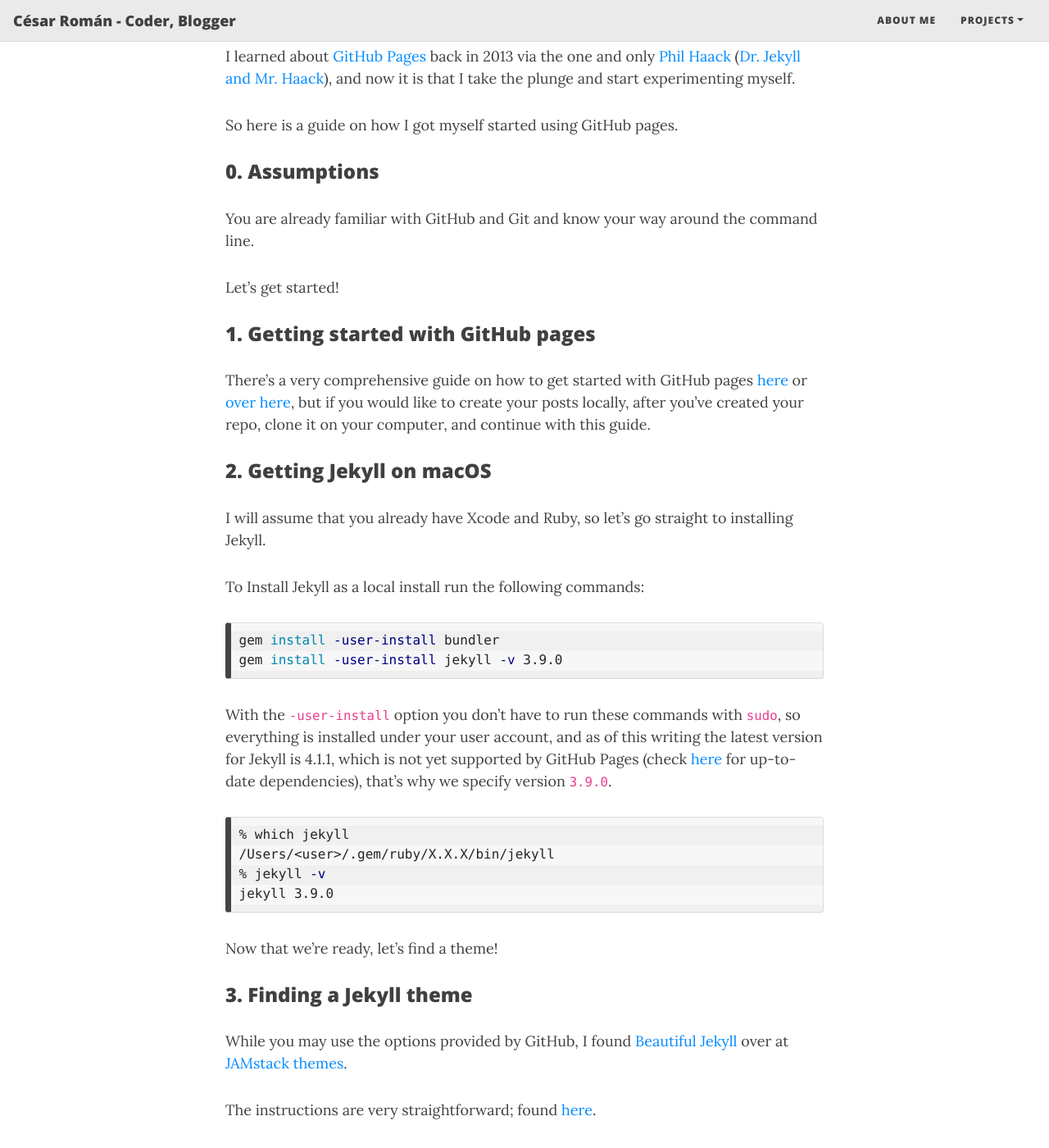
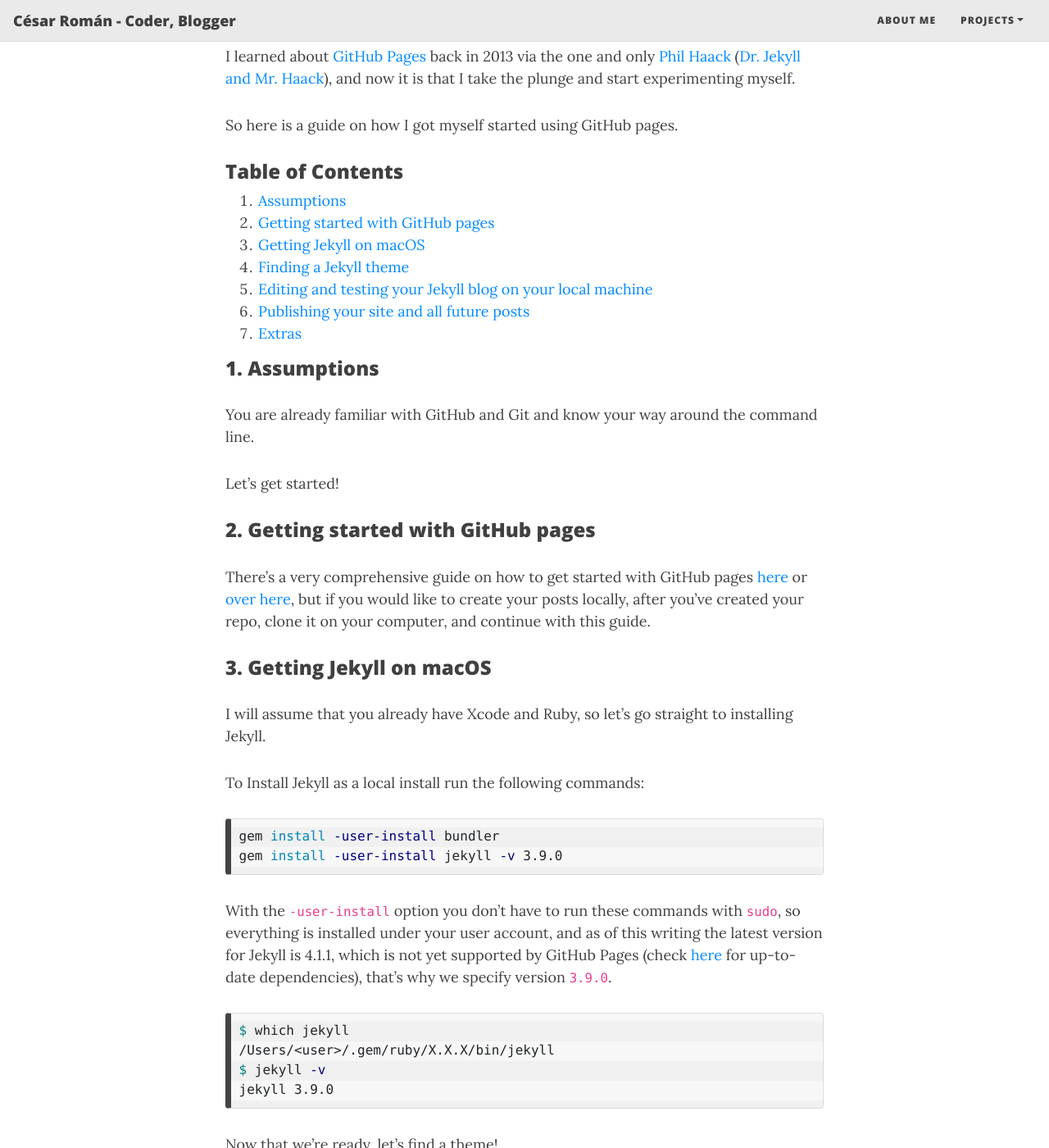
Before and after one commit to cesarcoatl/cesarcoatl.github.io, a Jekyll site: the page built from _posts/2020-08-31-welcome.md, in a window 1280 px wide and 1400 px high, scrolled down 380 px. Shown: the whole window at 82% size. Built offline with Jekyll 4.4.1, drawn with Linux system fonts in a browser that asks for light colours; nearby versions of some CDN libraries; comment, search, counter and statistics services are not loaded; some of the changed text lies outside the part shown.

Commit message:
Added TOC to post and updated assets, and .gitignore

````diff
--- a/_posts/2020-08-31-welcome.md
+++ b/_posts/2020-08-31-welcome.md
@@ -11,17 +11,26 @@
 
 So here is a guide on how I got myself started using GitHub pages.
 
-### 0. Assumptions
+### Table of Contents
+1. [Assumptions](#1-assumptions)
+1. [Getting started with GitHub pages](#2-getting-started-with-github-pages)
+1. [Getting Jekyll on macOS](#3-getting-jekyll-on-macos)
+1. [Finding a Jekyll theme](#4-finding-a-jekyll-theme)
+1. [Editing and testing your Jekyll blog on your local machine](#5-editing-and-testing-your-jekyll-blog-on-your-local-machine)
+1. [Publishing your site and all future posts](#6-publishing-your-site-and-all-future-posts)
+1. [Extras](#7-extras)
+
+### 1. Assumptions
 
 You are already familiar with GitHub and Git and know your way around the command line.
 
 Let's get started!
 
-### 1. Getting started with GitHub pages
+### 2. Getting started with GitHub pages
 
 There's a very comprehensive guide on how to get started with GitHub pages [here](https://guides.github.com/features/pages/) or [over here](https://docs.github.com/en/github/working-with-github-pages/getting-started-with-github-pages), but if you would like to create your posts locally, after you've created your repo, clone it on your computer, and continue with this guide.
 
-### 2. Getting Jekyll on macOS
+### 3. Getting Jekyll on macOS
 
 I will assume that you already have Xcode and Ruby, so let's go straight to installing Jekyll.
 
@@ -35,22 +44,22 @@
 With the `-user-install` option you don't have to run these commands with `sudo`, so everything is installed under your user account, and as of this writing the latest version for Jekyll is  4.1.1, which is not yet supported by GitHub Pages (check [here](https://pages.github.com/versions/) for up-to-date dependencies), that's why we specify version `3.9.0`.
 
 ```bash
-% which jekyll
+$ which jekyll
 /Users/<user>/.gem/ruby/X.X.X/bin/jekyll
-% jekyll -v
+$ jekyll -v
 jekyll 3.9.0
 ```
 
 Now that we're ready, let's find a theme!
 
-### 3. Finding a Jekyll theme
+### 4. Finding a Jekyll theme
 
 While you may use the options provided by GitHub, I found [Beautiful Jekyll](https://github.com/daattali/beautiful-jekyll) over at [JAMstack themes](https://jamstackthemes.dev/ssg/jekyll/).
 
 The instructions are very straightforward; found [here](https://github.com/daattali/beautiful-jekyll/blob/master/README.md).
 
 
-### 4. Editing and testing your Jekyll blog on your local machine
+### 5. Editing and testing your Jekyll blog on your local machine
 
 I am using [Visual Studio Code](https://code.visualstudio.com/) for editing my site, but you may use another text editor or IDE out there.
 
@@ -71,10 +80,19 @@
 
 And this is the final product:
 
-![Screen Shot](../assets/img/Screen_Shot_2020-08-30_at_22.53.17.png)
+![Screen Shot](../assets/img/screenshot.png)
 
-### 5. Publishing your site and all future posts
+### 6. Publishing your site and all future posts
 
 With the power of `commit` and `push` you can accomplish anything.
 
+### 7. Extras
+
+Here are a few useful links and extensions that you might find useful:
+
+- [A Guide To Using GitHub Pages](https://www.thinkful.com/learn/a-guide-to-using-github-pages/). *Thinkful Programming Guides*
+- Visual Studio Code extensions:
+    - docs-markdown ([link](https://marketplace.visualstudio.com/items?docsmsft.docs-markdown))
+    - docs-preview ([link](https://marketplace.visualstudio.com/items?itemName=docsmsft.docs-preview))
+
 Thanks for reading!
````
Also changed, not shown: assets/img/Screen_Shot_2020-08-30_at_22.53.17.png (deleted), assets/img/screenshot.png (added), 1 other file.
